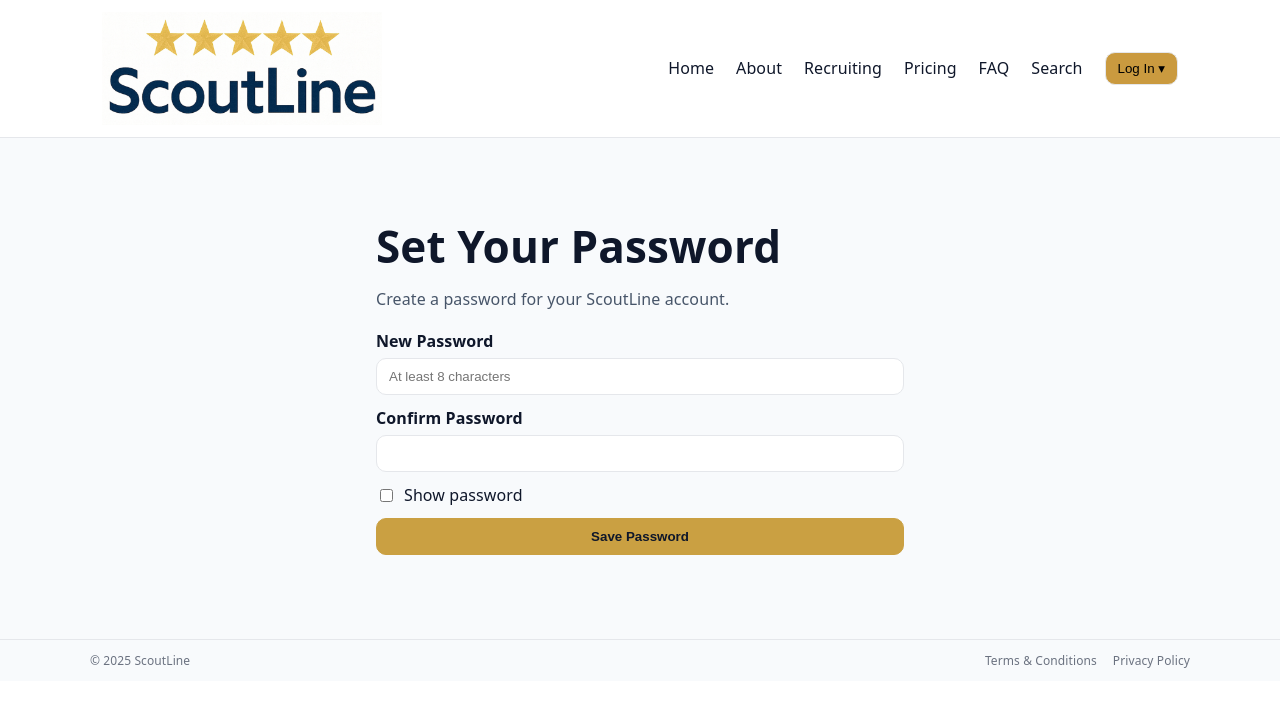
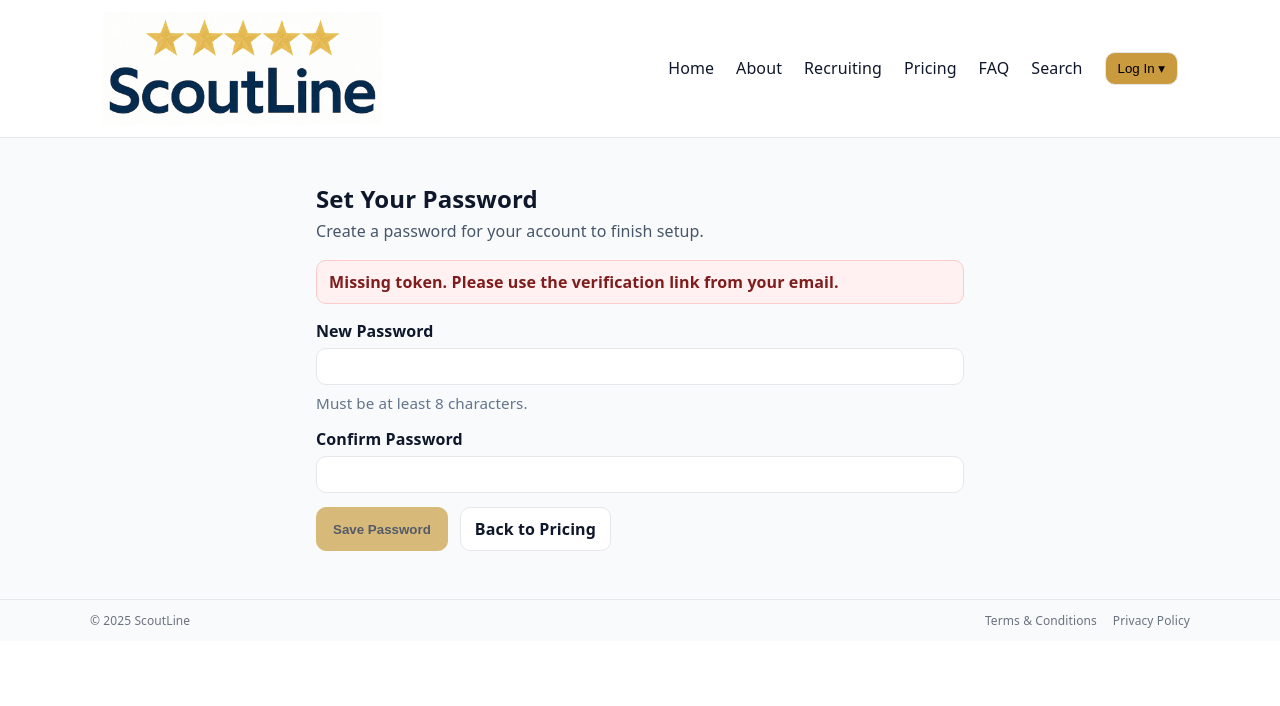
Before and after one commit to mattblittle-create/scoutline-beta, a Next.js app: page /set-password in a window 1280 px wide. Shown: the top 706 px of the page. Built offline with nearby package versions, Linux system fonts and the light colour scheme.

Commit message:
Update page.tsx

```diff
--- a/app/set-password/page.tsx
+++ b/app/set-password/page.tsx
@@ -1,106 +1,204 @@
 "use client";
 
-import { FormEvent, useState } from "react";
-import { useSearchParams, useRouter } from "next/navigation";
+import React, { Suspense, useState } from "react";
+import { useSearchParams } from "next/navigation";
+import Link from "next/link";
 
-export default function SetPasswordPage() {
+function SetPasswordInner() {
   const params = useSearchParams();
-  const router = useRouter();
   const token = params.get("token") || "";
-  const [pw1, setPw1] = useState("");
-  const [pw2, setPw2] = useState("");
-  const [show, setShow] = useState(false);
-  const [err, setErr] = useState<string | null>(null);
-  const [ok, setOk] = useState(false);
-  const [loading, setLoading] = useState(false);
 
-  const onSubmit = async (e: FormEvent) => {
+  const [password, setPassword] = useState("");
+  const [confirm, setConfirm] = useState("");
+  const [submitting, setSubmitting] = useState(false);
+  const [error, setError] = useState<string | null>(null);
+  const [okMsg, setOkMsg] = useState<string | null>(null);
+
+  async function onSubmit(e: React.FormEvent) {
     e.preventDefault();
-    setErr(null);
+    setError(null);
+    setOkMsg(null);
 
-    if (!token) return setErr("Missing or invalid token.");
-    if (pw1.length < 8) return setErr("Password must be at least 8 characters.");
-    if (pw1 !== pw2) return setErr("Passwords do not match.");
+    if (!token) {
+      setError("Missing token. Please use the link from your email.");
+      return;
+    }
+    if (password.length < 8) {
+      setError("Password must be at least 8 characters.");
+      return;
+    }
+    if (password !== confirm) {
+      setError("Passwords do not match.");
+      return;
+    }
 
-    setLoading(true);
+    setSubmitting(true);
+    try {
       const res = await fetch("/api/auth/set-password", {
         method: "POST",
         headers: { "Content-Type": "application/json" },
-      body: JSON.stringify({ token, password: pw1 }),
+        body: JSON.stringify({ token, password }),
       });
-    setLoading(false);
-
+      const data = await res.json();
       if (!res.ok) {
-      const j = await res.json().catch(() => ({}));
-      setErr(j.error || "Failed to set password.");
-      return;
+        throw new Error(data?.error || "Failed to set password.");
       }
-    setOk(true);
-    setTimeout(() => router.replace("/login"), 1000);
-  };
+      setOkMsg("Password set! You can now sign in.");
+      setPassword("");
+      setConfirm("");
+    } catch (err: any) {
+      setError(err.message || "Something went wrong.");
+    } finally {
+      setSubmitting(false);
+    }
+  }
 
   return (
-    <main style={{ maxWidth: 560, margin: "60px auto", padding: "0 16px" }}>
-      <h1 style={{ fontWeight: 800, marginBottom: 8 }}>Set Your Password</h1>
-      <p style={{ color: "#475569", marginBottom: 18 }}>
-        Create a password for your ScoutLine account.
+    <main style={{ maxWidth: 680, margin: "0 auto", padding: "24px 16px" }}>
+      <h1 style={{ margin: 0, fontSize: "1.5rem", fontWeight: 800 }}>Set Your Password</h1>
+      <p style={{ marginTop: 6, color: "#475569" }}>
+        Create a password for your account to finish setup.
       </p>
 
-      <form onSubmit={onSubmit} style={{ display: "grid", gap: 12 }}>
+      {!token && (
+        <div
+          style={{
+            marginTop: 12,
+            padding: "10px 12px",
+            border: "1px solid #fecaca",
+            background: "#fff1f2",
+            color: "#7f1d1d",
+            borderRadius: 10,
+            fontWeight: 700,
+          }}
+        >
+          Missing token. Please use the verification link from your email.
+        </div>
+      )}
+
+      <form onSubmit={onSubmit} style={{ marginTop: 16 }}>
+        <div style={{ display: "grid", gap: 12 }}>
           <div>
-          <label style={{ fontWeight: 700, display: "block", marginBottom: 6 }}>New Password</label>
+            <label style={{ display: "block", fontWeight: 800, marginBottom: 6 }}>
+              New Password
+            </label>
             <input
-            type={show ? "text" : "password"}
-            value={pw1}
-            onChange={(e) => setPw1(e.target.value)}
-            placeholder="At least 8 characters"
+              type="password"
+              value={password}
+              onChange={(e) => setPassword(e.target.value)}
+              minLength={8}
               required
-            style={inputStyle}
+              style={{
+                width: "100%",
+                padding: "10px 12px",
+                border: "1px solid #e5e7eb",
+                borderRadius: 10,
+                outline: "none",
+              }}
+            />
+            <p style={{ margin: "6px 0 0", color: "#64748b", fontSize: ".95rem" }}>
+              Must be at least 8 characters.
+            </p>
+          </div>
+
+          <div>
+            <label style={{ display: "block", fontWeight: 800, marginBottom: 6 }}>
+              Confirm Password
+            </label>
+            <input
+              type="password"
+              value={confirm}
+              onChange={(e) => setConfirm(e.target.value)}
+              minLength={8}
+              required
+              style={{
+                width: "100%",
+                padding: "10px 12px",
+                border: "1px solid #e5e7eb",
+                borderRadius: 10,
+                outline: "none",
+              }}
             />
           </div>
-        <div>
-          <label style={{ fontWeight: 700, display: "block", marginBottom: 6 }}>Confirm Password</label>
-          <input
-            type={show ? "text" : "password"}
-            value={pw2}
-            onChange={(e) => setPw2(e.target.value)}
-            required
-            style={inputStyle}
-          />
         </div>
 
-        <label style={{ display: "flex", alignItems: "center", gap: 8, userSelect: "none" }}>
-          <input type="checkbox" checked={show} onChange={(e) => setShow(e.target.checked)} />
-          Show password
-        </label>
+        {error && (
+          <div
+            style={{
+              marginTop: 12,
+              padding: "10px 12px",
+              border: "1px solid #fecaca",
+              background: "#fff1f2",
+              color: "#7f1d1d",
+              borderRadius: 10,
+              fontWeight: 700,
+            }}
+          >
+            {error}
+          </div>
+        )}
 
-        {err && <p style={{ color: "#b91c1c", marginTop: 4 }}>{err}</p>}
-        {ok && <p style={{ color: "#16a34a", marginTop: 4 }}>Password set! Redirecting…</p>}
+        {okMsg && (
+          <div
+            style={{
+              marginTop: 12,
+              padding: "10px 12px",
+              border: "1px solid #bbf7d0",
+              background: "#f0fdf4",
+              color: "#14532d",
+              borderRadius: 10,
+              fontWeight: 700,
+            }}
+          >
+            {okMsg}{" "}
+            <Link href="/login" style={{ textDecoration: "underline" }}>
+              Go to Login
+            </Link>
+          </div>
+        )}
 
+        <div style={{ display: "flex", gap: 12, marginTop: 14 }}>
           <button
             type="submit"
-          disabled={loading}
+            disabled={submitting || !token}
             style={{
-            padding: "10px 14px",
+              padding: "10px 16px",
               borderRadius: 10,
               border: "1px solid #caa042",
               background: "#caa042",
               color: "#0f172a",
               fontWeight: 800,
-            cursor: "pointer",
+              cursor: submitting || !token ? "not-allowed" : "pointer",
+              opacity: submitting || !token ? 0.7 : 1,
             }}
           >
-          {loading ? "Saving…" : "Save Password"}
+            {submitting ? "Saving…" : "Save Password"}
           </button>
+          <Link
+            href="/pricing"
+            style={{
+              display: "inline-block",
+              padding: "10px 14px",
+              borderRadius: 10,
+              background: "#fff",
+              color: "#0f172a",
+              textDecoration: "none",
+              border: "1px solid #e5e7eb",
+              fontWeight: 800,
+            }}
+          >
+            Back to Pricing
+          </Link>
+        </div>
       </form>
     </main>
   );
 }
 
-const inputStyle: React.CSSProperties = {
-  width: "100%",
-  padding: "10px 12px",
-  borderRadius: 10,
-  border: "1px solid #e5e7eb",
-  outline: "none",
-};
+export default function SetPasswordPage() {
+  return (
+    <Suspense fallback={<main style={{ padding: 24 }}>Loading…</main>}>
+      <SetPasswordInner />
+    </Suspense>
+  );
+}
```
Lines whose indentation alone changed are shown as unchanged.
